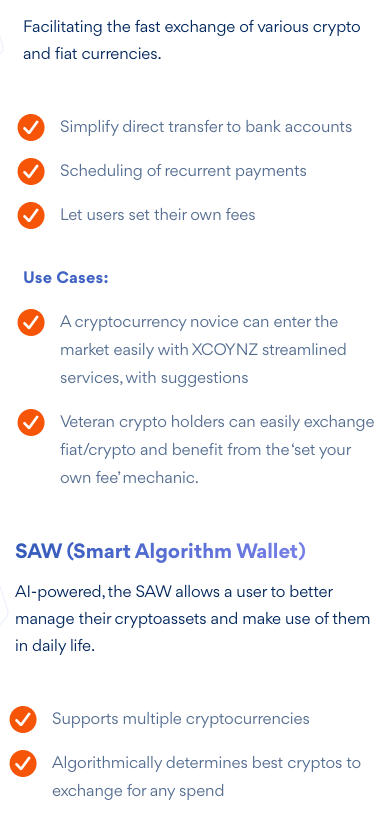
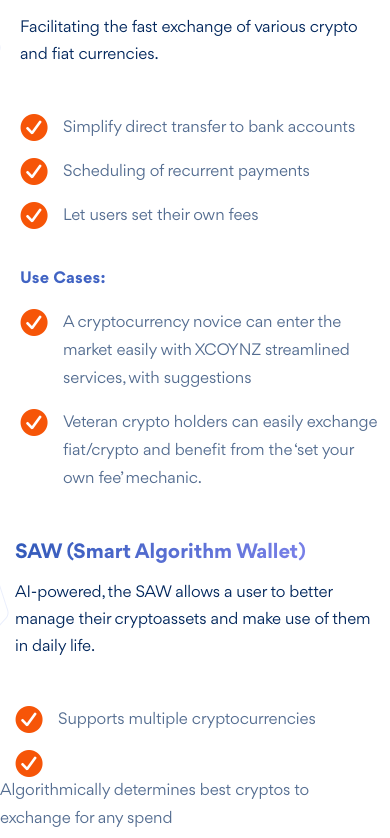
Before and after one commit to cassidypignatello/xcoynz, a React (Create React App) app: page / in a window 390 px wide. Shown: the part 2366-3204 px from the top of the page. Built offline with nearby package versions, Linux system fonts and the light colour scheme.

Commit message:
Revert "improves look of Ecosystem Overview products on extra small mobile devices"
This reverts commit 4217fe5e1cdf161bc9c4afc8acf9ff7cd79e22a6.

```diff
--- a/src/components/Overview/EcosystemService.js
+++ b/src/components/Overview/EcosystemService.js
@@ -53,8 +53,7 @@
         <Row style={{ marginTop: '30px' }}>
           <Col
             xs='auto'
-            lg='auto'
-            className={styles.checkmark}>
+            lg='auto'>
             <img src={checkmark} alt='' />
           </Col>
           <Col
@@ -66,8 +65,7 @@
         <Row>
           <Col
             xs='auto'
-            lg='auto'
-            className={styles.checkmark}>
+            lg='auto'>
             <img src={checkmark} alt='' />
           </Col>
           <Col
@@ -79,8 +77,7 @@
         <Row style={{ display: content3Display }}>
           <Col
             xs='auto'
-            lg='auto'
-            className={styles.checkmark}>
+            lg='auto'>
             <img src={checkmark} alt='' />
           </Col>
           <Col
@@ -99,8 +96,7 @@
         <Row>
           <Col
             xs='auto'
-            lg='auto'
-            className={styles.checkmark}>
+            lg='auto'>
             <img src={checkmark} alt='' />
           </Col>
           <Col
@@ -114,8 +110,7 @@
         <Row style={{ display: content5Display }}>
           <Col
             xs='auto'
-            lg='auto'
-            className={styles.checkmark}>
+            lg='auto'>
             <img src={checkmark} alt='' />
           </Col>
           <Col
--- a/src/components/Overview/EcosystemService.module.css
+++ b/src/components/Overview/EcosystemService.module.css
@@ -53,14 +53,3 @@
   padding-left: 0;
   padding-right: 0;
 }
-
-@media (max-width: 576px) {
-  .checkmark {
-    padding-left: 9px;
-    flex-basis: 12%;
-  }
-
-  .content {
-    flex-basis: 84%;
-  }
-}
--- a/src/components/Overview/Overview.js
+++ b/src/components/Overview/Overview.js
@@ -59,6 +59,7 @@
             content2Width='336px'
             content3Display='none'
             content4='Crypto holders can stay informed and move with confidence without heavy research, with SAW insights suggesting best routes for investment, divestment and spend.'
+            content4Width='355px'
             content5Display='none'
             useCaseMarginTop='31px'
           />
@@ -77,7 +78,9 @@
             content2Width='338px'
             content3Display='none'
             content4='An online retailer can increase their customer base by accepting crypto payments with XCOYNZ, without worrying about additional legal obligations.'
+            content4Width='346px'
             content5='Merchants can make use of the instant settlement of fiat to avoid any risk of volatility that comes with crypto acceptance.'
+            content5Width='350px'
             useCaseMarginTop='31px'
           />
           <EcosystemService
@@ -89,10 +92,12 @@
             subtitleHeight='42px'
             subtitle='Contactless payment cards for crypto payments and the withdrawal of fiat from ATMs.'
             content1='User can pre-load crypto assets into a linked wallet and spend them anywhere a traditional card is accepted.'
+            content1Width='356px'
             content2='Cryptocurrency will only replace traditional payment methods when it is established as simple and beneficial to adopt'
             content2Width='338px'
             content3Display='none'
             content4='A crypto-asset holder can enjoy a higher level of liquidity and instant access to crypto assets as fiat equivalent for typical card payments, without having to log into an exchange and process a withdrawal'
+            content4Width='342px'
             content5Display='none'
             useCaseMarginTop='9px'
           />
```
